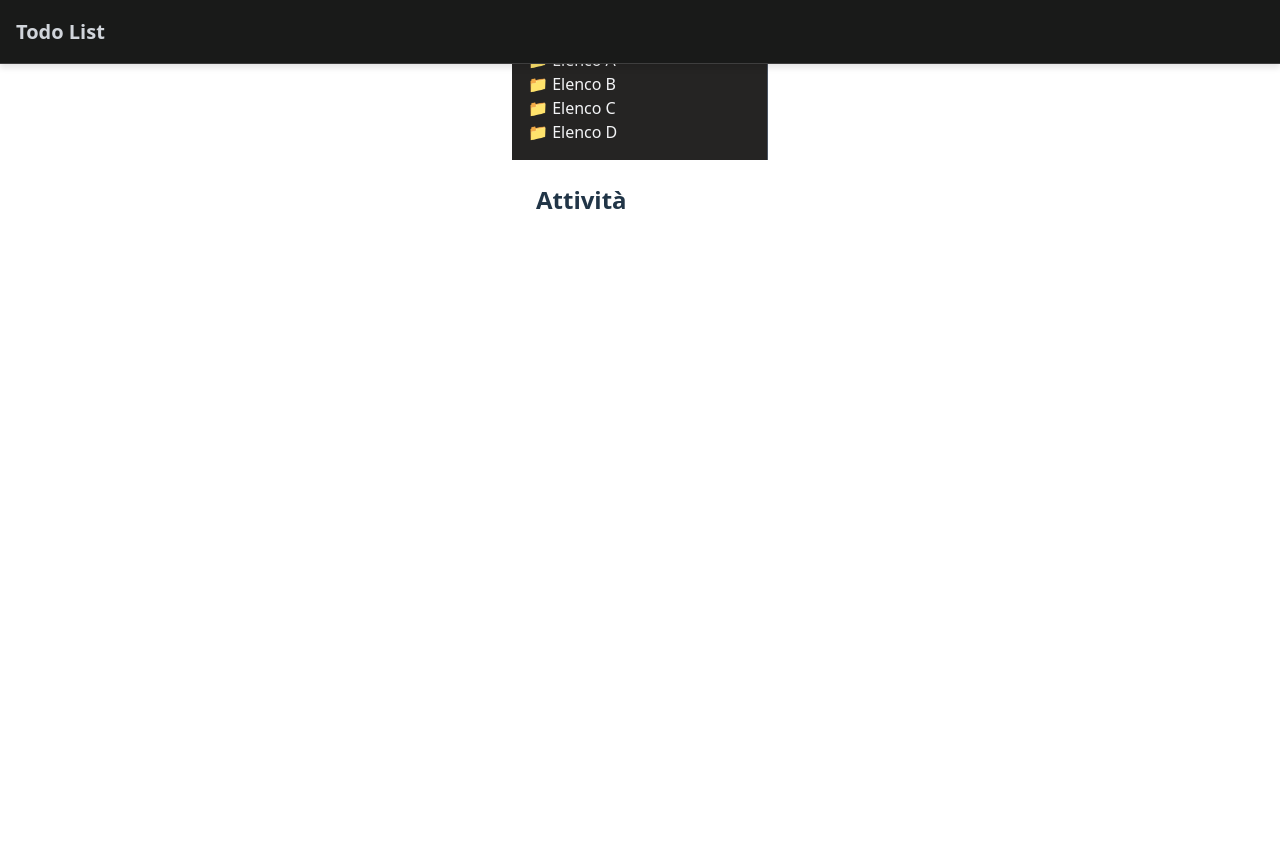
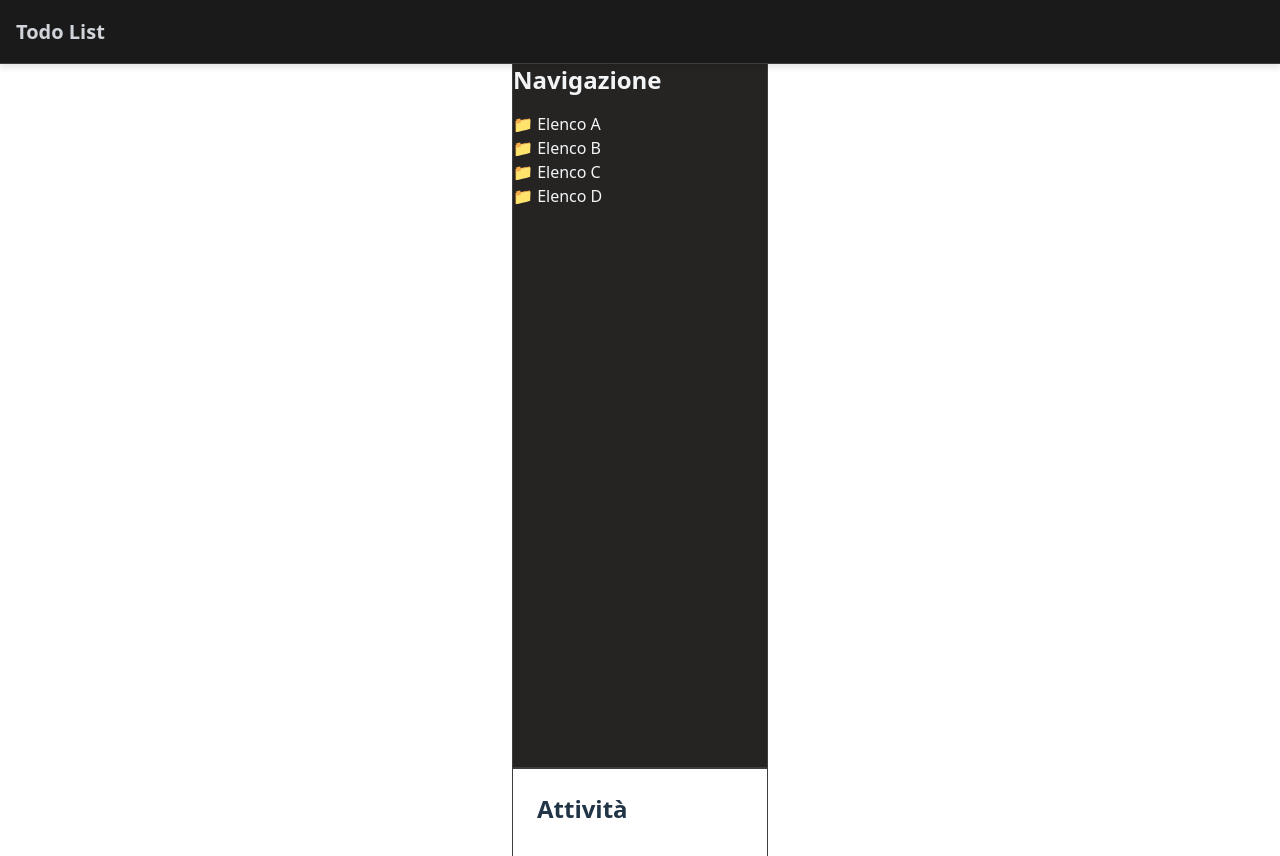
Before and after one commit to CarloGaspa/Portfolio-ToDoList, a React (Vite) app: page / in a window 1280 px wide. Shown: the top 856 px of the page. Before the commit the page ends 800 px from the top, so only its background shows below. Built offline with nearby package versions, Linux system fonts and the light colour scheme.

Commit message:
Fixed class and layout

```diff
--- a/src/App.css
+++ b/src/App.css
@@ -1,67 +1,11 @@
-/* Container principale che centra e organizza sidebar + main */
+/* Wrapper per tutto il contenuto sotto la TopBar */
 #root {
   max-width: 1280px;
   margin: 0 auto;
   padding: 2rem;
-  display: flex;       /* flex container orizzontale */
-  height: 100vh;       /* altezza piena viewport */
-  gap: 1rem;           /* spazio tra sidebar e main */
+  padding-top: calc(4rem - 1px);
+  display: flex;
+  gap: 1rem;
+  height: 100vh;
   box-sizing: border-box;
 }
-
-/* Sidebar a sinistra */
-.sidebar {
-  width: 16rem;                 /* larghezza fissa */
-  background-color: rgb(37, 36, 35);
-  color: #f3f4f6;
-  padding: 1rem;
-  box-sizing: border-box;
-  overflow-y: auto;
-}
-
-/* Contenuto principale */
-.main-content {
-  flex: 1;                     /* occupa tutto lo spazio rimanente */
-  background-color: white;
-  padding: 1rem;
-  box-sizing: border-box;
-  overflow-y: auto;
-}
-
-/* Restanti stili preesistenti */
-
-.logo {
-  height: 6em;
-  padding: 1.5em;
-  will-change: filter;
-  transition: filter 300ms;
-}
-.logo:hover {
-  filter: drop-shadow(0 0 2em #646cffaa);
-}
-.logo.react:hover {
-  filter: drop-shadow(0 0 2em #61dafbaa);
-}
-
-@keyframes logo-spin {
-  from {
-    transform: rotate(0deg);
-  }
-  to {
-    transform: rotate(360deg);
-  }
-}
-
-@media (prefers-reduced-motion: no-preference) {
-  a:nth-of-type(2) .logo {
-    animation: logo-spin infinite 20s linear;
-  }
-}
-
-.card {
-  padding: 2em;
-}
-
-.read-the-docs {
-  color: #888;
-}
--- a/src/App.jsx
+++ b/src/App.jsx
@@ -1,17 +1,17 @@
 import './App.css'
 import TopBar from './components/TopBar.jsx'
 import SideBar from './components/SideBar.jsx'
-import MainContent from './components/MainContent.jsx'
+import Content from './components/Content.jsx'
 
 function App() {
   return (
-    <div className='app-wrapper'>
+    <>
       <TopBar />
-      <div className="app-container">
+      <div className="container">
         <SideBar />
-        <MainContent />
+        <Content />
       </div>
-    </div>
+    </>
   )
 }
 
--- /dev/null
+++ b/src/components/Content.css
@@ -0,0 +1,6 @@
+main {
+  flex: 1;
+  padding: 1.5rem; /* 6 unità in Tailwind corrispondono a 1.5rem (24px) */
+  overflow: auto;
+  border: 1px solid rgb(62,62,62);
+}
--- a/src/components/MainContent.jsx
+++ b/src/components/Content.jsx
@@ -1,10 +1,12 @@
-function MainContent() {
+import './Content.css';
+
+function Content() {
   return (
-    <main className="flex-1 p-6 overflow-auto">
+    <main>
       <h2 className="text-2xl font-semibold mb-4">Attività</h2>
       {/* Qui andrà la lista dei todo */}
     </main>
   )
 }
 
-export default MainContent;
+export default Content;
--- a/src/components/SideBar.css
+++ b/src/components/SideBar.css
@@ -1,12 +1,11 @@
 .sidebar {
-    width: 16rem; /* larghezza fissa, come w-64 */
+    width: 16rem; /* larghezza fissa */
     height: 100%; /* occupa tutta l'altezza disponibile */
-    background-color: rgb(37, 36, 35); /* colore desiderato */
-    color: #f3f4f6; /* testo grigio chiaro (Tailwind gray-100) */
-    padding: 1rem; /* come px-4, py-4 */
+    background-color: rgb(37, 36, 35);
+    color: #f3f4f6; /* testo grigio chiaro */
     box-sizing: border-box;
     overflow-y: auto; /* scroll se contenuto troppo lungo */
-    border-right: 1px solid #4B5563; /* simile a border-gray-600 */
+    border: 1px solid rgb(62,62,62);
 }
 
 .sidebar li:hover {
--- a/src/components/SideBar.jsx
+++ b/src/components/SideBar.jsx
@@ -3,6 +3,7 @@ import './SideBar.css';
 function SideBar() {
   return (
     <aside className="sidebar">
+      <h2 className="text-2xl font-semibold mb-4">Navigazione</h2>
       <nav>
         {/* Inserisci qui le voci di menu */}
         <ul>
```
